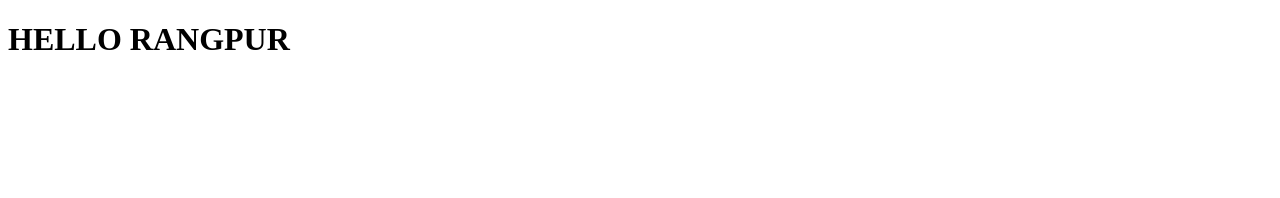
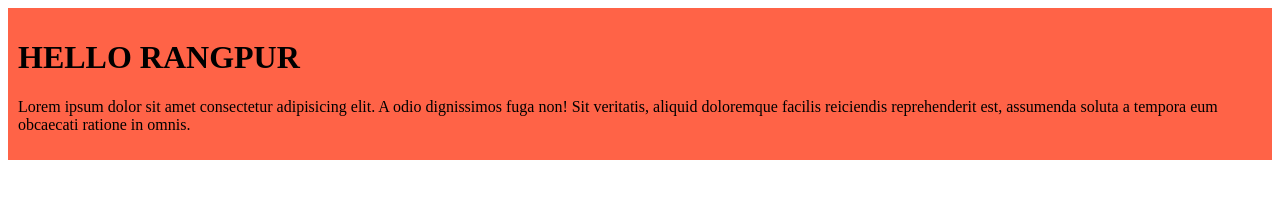
Before and after one commit to Joy185c/hello-rangpur-by-joy, a plain HTML site: page index.html in a window 1280 px wide. Drawn offline with Linux system fonts and the light colour scheme.

Commit message:
added the first blog

```diff
--- a/index.html
+++ b/index.html
@@ -4,9 +4,11 @@
     <meta charset="UTF-8">
     <meta name="viewport" content="width=device-width, initial-scale=1.0">
     <title>hello rangpur</title>
+    <link rel="stylesheet" href="styles/blog.css">
 </head>
 <body>
-    <h1>HELLO RANGPUR</h1>
+    <div><h1>HELLO RANGPUR</h1>
+    <p>Lorem ipsum dolor sit amet consectetur adipisicing elit. A odio dignissimos fuga non! Sit veritatis, aliquid doloremque facilis reiciendis reprehenderit est, assumenda soluta a tempora eum obcaecati ratione in omnis.</p></div>
 
 </body>
 </html>
--- /dev/null
+++ b/styles/blog.css
@@ -0,0 +1,4 @@
+div{
+    background-color: tomato;
+    padding: 10px;
+}
```
